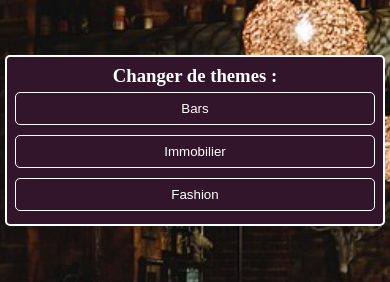
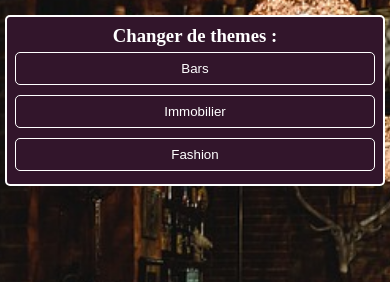
Before and after one commit to Merlin-Luca/E-Commerce, a plain HTML site: page index.html in a window 390 px wide. Shown: the top 282 px of the page. Drawn offline with Linux system fonts and the light colour scheme.

Commit message:
ajust theme

```diff
--- a/Template/style.css
+++ b/Template/style.css
@@ -341,7 +341,7 @@ url(./Ressources/client.jpg) no-repeat center/cover fixed;
         width: 100%;
         position: fixed;
         z-index: 15;
-        top: 50px;
+        top: 10px;
         text-align: center;
     }
     .theme > h3
```
